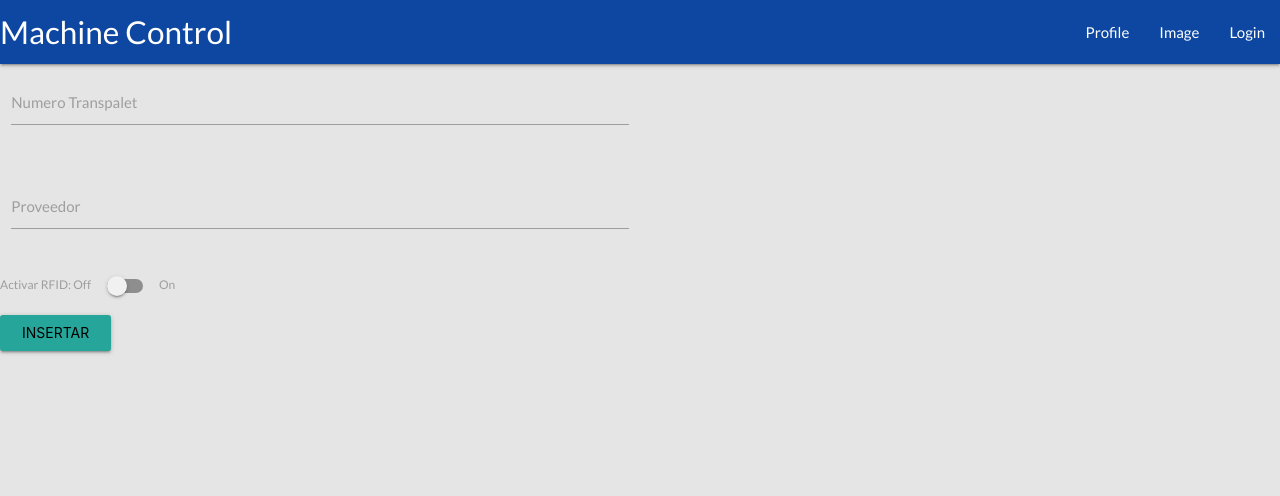
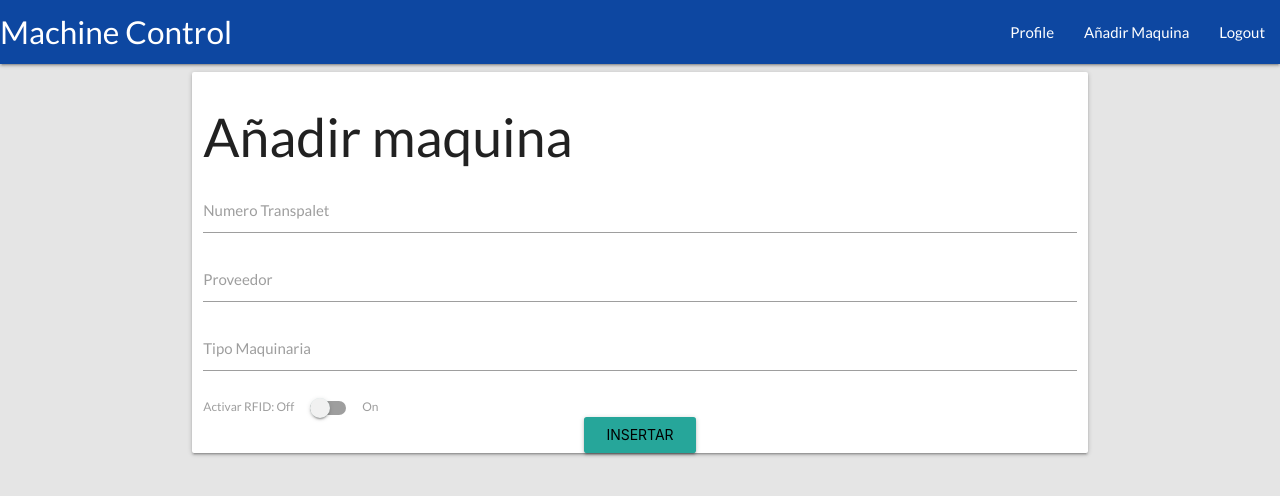
Before and after one commit to jmvaliente/control-carretillas-front, a React (Create React App) app: page /new-machine in a window 1280 px wide. Shown: the top 496 px of the page. Built offline with nearby package versions, Linux system fonts and the light colour scheme.

Commit message:
Update Form Machine

```diff
--- a/src/components/Form.js
+++ b/src/components/Form.js
@@ -1,4 +1,5 @@
 import React, { useState, useContext } from 'react'
+import { Link } from '@material-ui/core'
 
 const Form = () => {
 
@@ -6,7 +7,9 @@ const Form = () => {
     const [state, setState] = useState({
         number: '',
         nfc: false,
-        provider:''
+        provider:'',
+        type:'',
+        image:''
     })
 
     const onChange = (e) => {
@@ -20,20 +23,24 @@ const Form = () => {
 
         e.preventDefault()
 
-
+        setState(e)
 
     }
 
-    const {number, nfc, provider} = state
+    const {number, nfc, provider, type, image} = state
 
 
 
     return(
+            <div className="container">
+                <div className="row">
+                    <div className="col s12 m12 card">
                         <form
                             onSubmit={onSubmit}
                         >
-                    <div className="row">
-                        <div className="input-field col s6">
+                            <h2>Añadir maquina</h2>
+                            <div>
+                                <div className="input-field">
                                     <input  id="number"
                                             type="text"
                                             name="number"
@@ -44,8 +51,9 @@ const Form = () => {
                                     <label htmlFor="first_name">Numero Transpalet</label>
                                 </div>
                             </div>
-                    <div className='row'>
-                        <div className="input-field col s6">
+
+                            <div>
+                                <div className="input-field">
                                     <input  id="provider"
                                             type="text"
                                             name="provider"
@@ -56,7 +64,22 @@ const Form = () => {
                                     <label htmlFor="last_name">Proveedor</label>
                                 </div>
                             </div>
-                    <div className='row'>
+
+                            <div>
+                                <div className="input-field">
+
+                                    <input  id="type"
+                                            type="text"
+                                            name="type"
+                                            onChange={onChange}
+                                            value={type}
+                                            className="validate"/>
+
+                                    <label htmlFor="last_name">Tipo Maquinaria</label>
+                                </div>
+                            </div>
+
+                            <div>
                                 <div className="switch">
                                     <label>
                                     Activar RFID: Off
@@ -70,11 +93,14 @@ const Form = () => {
                                 </div>
                             </div>
 
-                    <div className="row">
+                            <div className="center">
                                 <input type="submit" className="waves-effect waves-light btn" value="Insertar"/>
                             </div>
 
                         </form>
+                    </div>
+                </div>
+            </div>
     )
 }
 
--- a/src/components/Machine.js
+++ b/src/components/Machine.js
@@ -93,7 +93,7 @@ const Machine = ({machine}) => {
         if(hourTime>=8){
             return(
             <div>
-                <p>Carga Completa</p>
+                <h5 className="green-text">Carga Completa</h5>
                 <a
                     href={`/machine/${machine._id}`}
                     className="waves-effect waves-light btn"
@@ -149,7 +149,6 @@ const Machine = ({machine}) => {
                             {machine.nfcActive ? <p><span>{restTime()}</span></p>
                                                 :
                                                 <div>
-                                                    <p>Carga Completa</p>
                                                     <a
                                                         href={`/machine/${machine._id}`}
                                                         className="waves-effect waves-light btn"
@@ -164,9 +163,15 @@ const Machine = ({machine}) => {
                                 onClose={() => {
                                     handleClose()
                                 }}
+                                onClick={() => {
+                                    handleClose()
+                                }}
                             >
                                 <div style={modalStyle} className={classes.paper}>
                                 <h2>Ciclo de Carga incompleto</h2>
+                                <h5>Tec. Mantenimiento / operario</h5>
+                                <input/>
+                                <input type="submit" className="waves-effect waves-light btn" value="Insertar"/>
                                 </div>
                             </Modal>
                     </div>
--- a/src/components/auth/New.js
+++ b/src/components/auth/New.js
@@ -108,9 +108,9 @@ const New = (props) => {
                 </div>
             </div>
             <div className="row">
-                <input type="submit" className="waves-effect waves-light btn" value="Iniciar Sesion"/>
+                <input type="submit" className="waves-effect waves-light btn" value="Registrarse"/>
             </div>
-            <Link to="/new-user">Registrarse</Link>
+
         </form>
     )
 }
--- a/src/components/layout/Header.js
+++ b/src/components/layout/Header.js
@@ -6,9 +6,9 @@ const Header = () => {
             <div className="nav-wrapper #0d47a1 blue darken-4">
             <a href="/" className="brand-logo">Machine Control</a>
             <ul id="nav-mobile" className="right hide-on-med-and-down">
-                <li><a href="sass.html">Profile</a></li>
-                <li><a href="badges.html">Image</a></li>
-                <li><a href="/login">Login</a></li>
+                <li><a href="!#">Profile</a></li>
+                <li><a href="/new-machine">Añadir Maquina</a></li>
+                <li><a href="/login">Logout</a></li>
             </ul>
             </div>
         </nav>
```
Also changed, not shown: src/components/DetailMachine.js (indentation only). Lines whose indentation alone changed are shown as unchanged.
